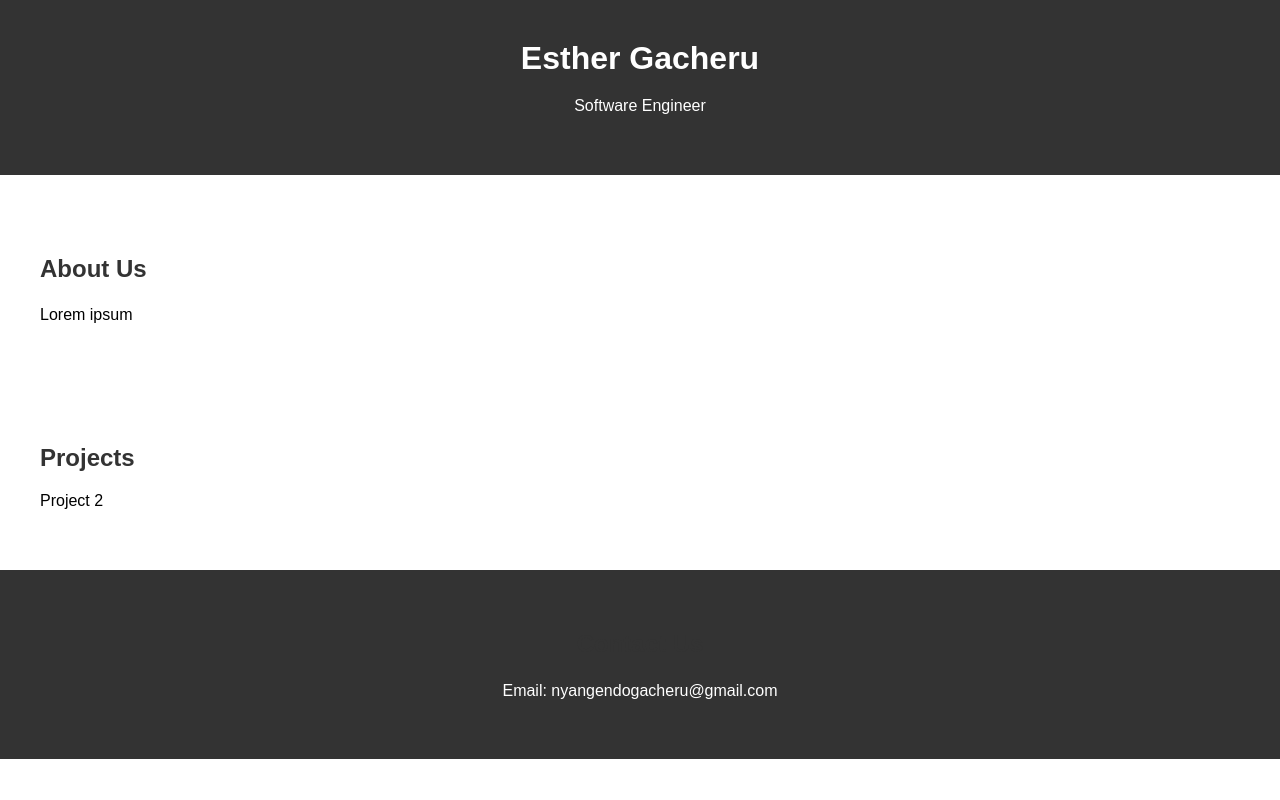
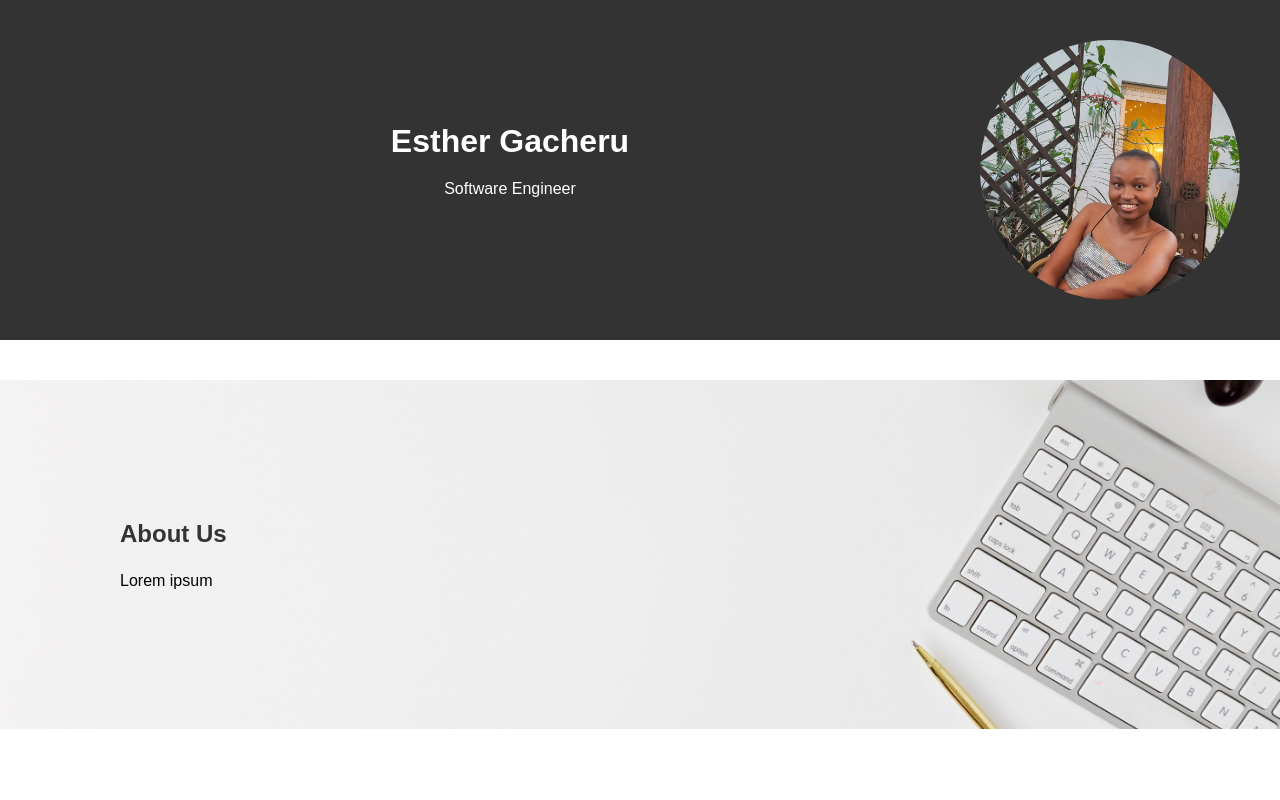
Before and after one commit to GacheruE/Portfolio, a plain HTML site: page index.html in a window 1280 px wide. Shown: the top 800 px of the page. Drawn offline with Linux system fonts and the light colour scheme.

Commit message:
feat(ui): add images

```diff
--- a/index.html
+++ b/index.html
@@ -8,12 +8,22 @@
 </head>
 <body>
 
-    <header>
-        <div class="container">
-            <h1>Esther Gacheru</h1>
-            <p>Software Engineer</p>
+    <!-- Modify this inside the header section -->
+<header>
+    <div class="container">
+        <div class="header-content">
+            <div class="text">
+                <h1>Esther Gacheru</h1>
+                <p>Software Engineer</p>
+            </div>
+            <div class="photo">
+                <img src="asset/Photo.jpg" alt="My Photo">
+            </div>
         </div>
-    </header>
+    </div>
+</header>
+
+
 
     <section id="about">
         <div class="container">
@@ -23,6 +33,7 @@
             </p>
         </div>
     </section>
+
 
     <section id="projects">
         <div class="container">
--- a/style.css
+++ b/style.css
@@ -8,7 +8,7 @@ body {
     max-width: 1200px;
     margin: 0 auto;
     padding: 20px;
-}
+  }
 
 header {
     background-color: #333;
@@ -52,3 +52,34 @@ footer {
 .slide {
     min-width: 100%;
 }
+
+.header-content {
+    display: flex;
+    justify-content: space-between;
+    align-items: center;
+}
+
+.text {
+    flex: 1;
+}
+
+.photo {
+    width: 260px;
+    height: 260px;
+    border-radius: 50%;
+    overflow: hidden;
+}
+
+.photo img {
+    width: 100%;
+    height: 100%;
+    object-fit: cover;
+}
+
+#about{
+    background-image: url('asset/Backgrounds.jpg');
+    background-size: cover;
+    background-position: right center;
+    background-repeat: no-repeat;
+    padding: 100px;
+}
```
Also changed, not shown: asset/Backgrounds.jpg (added), asset/Image.png (added), asset/Images.png (added), asset/Photo.jpg (added).
